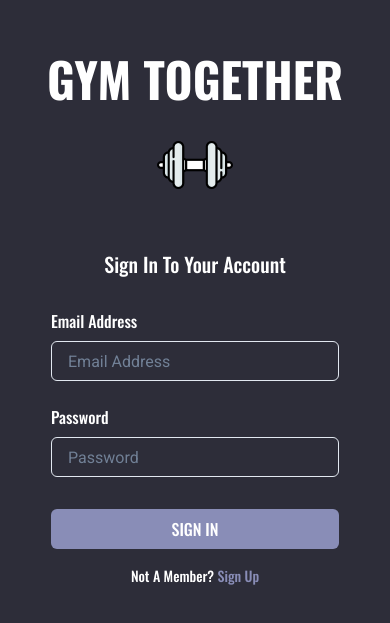
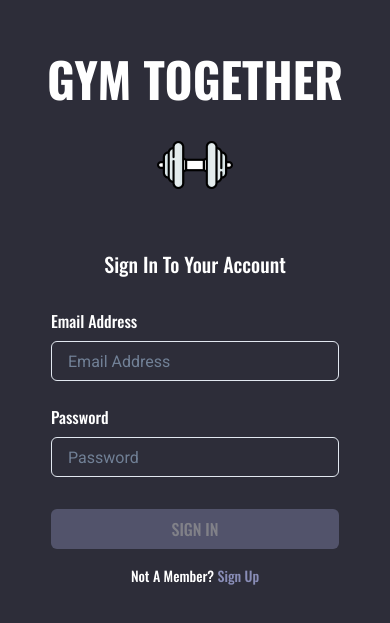
Before and after one commit to ATran2000/gym_together, a React (Create React App) app in the folder frontend/: page /login in a window 390 px wide. Shown: the part 113-736 px from the top of the page. Built offline with nearby package versions, Linux system fonts and the light colour scheme; no server answers.

Commit message:
Added some validation to login page and debugging mobile issue.

```diff
--- a/frontend/src/context/AuthContext.js
+++ b/frontend/src/context/AuthContext.js
@@ -27,6 +27,9 @@ export const AuthProvider = ({ children }) => {
       setUser(res.data)
       setUserFriends(res.data.friends)
     })
+    .catch(function(error) {
+      console.log(error)
+    })
     .finally(() => {
       setLoading(false);
     });
@@ -34,8 +37,6 @@ export const AuthProvider = ({ children }) => {
 
   // login the user and then gets the user data
   let loginUser = async (e) => {
-    e.preventDefault();
-
     client.post("api/user/login/", {
       email: e.target.email.value,
       password: e.target.password.value,
@@ -52,6 +53,9 @@ export const AuthProvider = ({ children }) => {
       .finally(() => {
         navigate("/")
       });
+    })
+    .catch(function(error) {
+      console.log("Error during login:", error);
     });
   }
 
--- a/frontend/src/pages/LogWorkoutPage.js
+++ b/frontend/src/pages/LogWorkoutPage.js
@@ -38,6 +38,8 @@ const LogWorkoutPage = () => {
 
   // handles adding workouts to the exercise log
   let addWorkout = async (e) => {
+    e.preventDefault()
+
     client.post("api/gymsession/addworkout/", {
         exercise: e.target.exercise.value,
         weight: e.target.weight.value,
--- a/frontend/src/pages/LoginPage.js
+++ b/frontend/src/pages/LoginPage.js
@@ -1,4 +1,4 @@
-import React, { useContext } from "react";
+import React, { useContext, useState } from "react";
 import { Link } from "react-router-dom";
 
 import AuthContext from "../context/AuthContext";
@@ -8,6 +8,18 @@ import {FormControl, FormLabel, Input, Button} from '@chakra-ui/react'
 
 const LoginPage = () => {
   let { loginUser } = useContext(AuthContext);
+  let [email, setEmail] = useState("")
+  let [password, setPassword] = useState("")
+
+  let isButtonDisabled = email === "" || password === ""
+
+  const handleLogin = (event) => {
+    event.preventDefault();
+
+    if (!isButtonDisabled) {
+      loginUser(event);
+    }
+  };
 
   return (
     <Box height="100vh" maxW="100%" m="auto" align="center">
@@ -19,16 +31,25 @@ const LoginPage = () => {
       <Container>
         <Heading fontFamily="heading" fontWeight="medium" fontSize="xl" mb={8}>Sign In To Your Account</Heading>
         <Box maxW="72">
-          <form onSubmit={loginUser}>
+          <form onSubmit={handleLogin}>
             <FormControl mb={8}>
               <FormLabel fontFamily="heading" fontWeight="medium" fontSize="md">Email Address</FormLabel>
-              <Input type='email' id="email" fontFamily="body" fontWeight="regular" fontSize="md" placeholder="Email Address"/>
+              <Input type='email' id="email" fontFamily="body" fontWeight="regular" fontSize="md" placeholder="Email Address" value={email} onChange={(e) => setEmail(e.target.value)} />
               <br/><br/>
               <FormLabel fontFamily="heading" fontWeight="medium" fontSize="md">Password</FormLabel>
-              <Input type='password' id="password" placeholder="Password"/>
+              <Input type='password' id="password" placeholder="Password" value={password} onChange={(e) => setPassword(e.target.value)}/>
             </FormControl>
-            <Button type="submit" fontFamily="heading" fontWeight="medium" bg="#898DB7" _hover={{ bg: '#51546E' }} color="white" width="100%" mb={4}>
-                SIGN IN
+            <Button
+              type="submit"
+              fontFamily="heading"
+              fontWeight="medium"
+              bg="#898DB7"
+              _hover={!isButtonDisabled && { bg: '#51546E' }}
+              color="white" width="100%"
+              mb={4}
+              isDisabled={isButtonDisabled}
+            >
+              SIGN IN
             </Button>
           </form>
           <Text fontFamily="heading" fontSize="sm">
```
